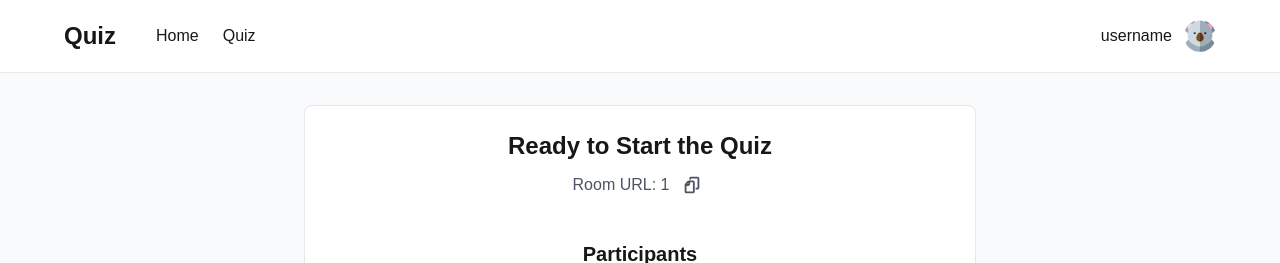
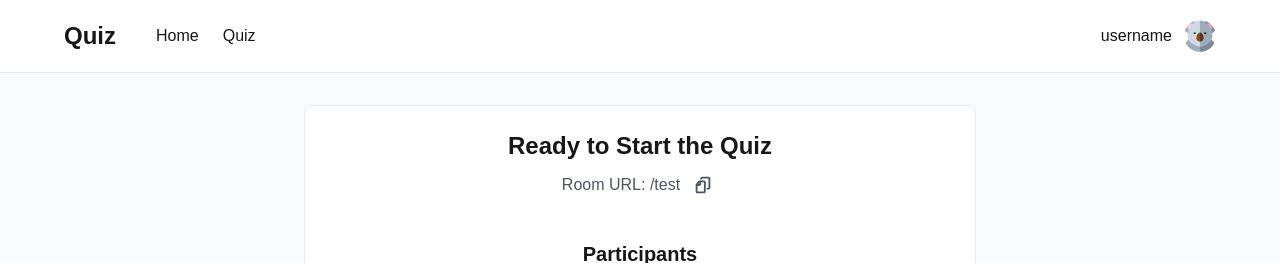
Before and after one commit to kazuki-0418/Qui-zoo, a Next.js app in the folder frontend/: page /rooms/1/host in a window 1280 px wide. Shown: the top 263 px of the page. Built offline with nearby package versions, Linux system fonts and the light colour scheme.

Commit message:
move content

```diff
--- a/frontend/src/app/rooms/[roomCode]/host/page.tsx
+++ b/frontend/src/app/rooms/[roomCode]/host/page.tsx
@@ -1,42 +1,7 @@
 "use client";
 
 import { HostWaitingRoom } from "@/components/pages/rooms/HostWaitingRoom";
-import { useParams } from "next/navigation";
-import { useState } from "react";
 
-interface Participant {
-  id: string;
-  name: string;
-  avatar: string;
-  isGuest: boolean;
+export default function RoomsHostPage() {
+  return <HostWaitingRoom />;
 }
-
-export default function HostPage() {
-  const { roomCode } = useParams();
-  const [participants, setParticipants] = useState<Participant[]>([]);
-
-  const handleStartQuiz = () => {
-    // if (participants.length < 2) {
-    //   return;
-    // }
-  };
-
-  const copyRoomCode = () => {
-    navigator.clipboard.writeText(roomCode as string);
-  };
-
-  // Demo data for participants
-  const demoParticipants: Participant[] = [
-    { id: "1", name: "Alice", avatar: "koala", isGuest: false },
-    { id: "2", name: "Bob", avatar: "owl-1", isGuest: true },
-  ];
-
-  return (
-    <HostWaitingRoom
-      roomNumber={roomCode as string}
-      participants={demoParticipants}
-      onStartQuiz={handleStartQuiz}
-      onCopyRoomCode={copyRoomCode}
-    />
-  );
-}
--- a/frontend/src/components/pages/rooms/HostWaitingRoom.tsx
+++ b/frontend/src/components/pages/rooms/HostWaitingRoom.tsx
@@ -1,7 +1,8 @@
 import { PushButton } from "@/components/ui/PushButton";
 import { Card } from "flowbite-react";
 import Image from "next/image";
-import { ParticipantList } from "./ParticipantList";
+import { useParams } from "next/navigation";
+import { ParticipantList } from "../../shared/ParticipantList";
 
 interface Participant {
   id: string;
@@ -10,28 +11,36 @@ interface Participant {
   isGuest: boolean;
 }
 
-interface WaitingRoomProps {
-  roomNumber: string;
-  participants: Participant[];
-  onStartQuiz: () => void;
-  onCopyRoomCode: () => void;
-}
+export function HostWaitingRoom() {
+  const { roomCode } = useParams();
+  // const [participants, setParticipants] = useState<Participant[]>([]);
 
-// TODO username avatar
+  // TODO : Demo URL
+  const roomUrl = "/test";
 
-export function HostWaitingRoom({
-  roomNumber,
-  participants,
-  onStartQuiz,
-  onCopyRoomCode,
-}: WaitingRoomProps) {
+  // TODO : Demo data for participants
+  const demoParticipants: Participant[] = [
+    { id: "1", name: "Alice", avatar: "koala", isGuest: false },
+    { id: "2", name: "Bob", avatar: "owl-1", isGuest: true },
+  ];
+
+  const handleStartQuiz = () => {
+    // if (participants.length < 2) {
+    //   return;
+    // }
+  };
+
+  const onCopyRoomCode = () => {
+    navigator.clipboard.writeText(roomCode as string);
+  };
+
   return (
     <div className="container h-full mx-auto px-4 py-8">
       <Card className="max-w-2xl mx-auto">
         <div className="text-center mb-6">
           <h2 className="text-2xl font-bold mb-2">Ready to Start the Quiz</h2>
           <div className="flex items-center justify-center space-x-2">
-            <p className="text-gray-600">Room URL: {roomNumber}</p>
+            <p className="text-gray-600">Room URL: {roomUrl}</p>
             <button
               onClick={onCopyRoomCode}
               className="text-gray-500 hover:text-gray-700 transition-colors p-1 rounded-full active:bg-gray-100"
@@ -44,15 +53,15 @@ export function HostWaitingRoom({
         <div className="mb-6">
           <h3 className="text-xl font-semibold mb-4 text-center">Participants</h3>
           <div className="bg-gray-50 rounded-lg p-4">
-            <ParticipantList participants={participants} />
+            <ParticipantList participants={demoParticipants} />
           </div>
         </div>
         <div className="flex justify-center">
           <PushButton
             color="primary"
             size="md"
-            onClick={onStartQuiz}
-            disabled={participants.length < 2}
+            onClick={handleStartQuiz}
+            // disabled={participants.length < 2}
           >
             Start Quiz
           </PushButton>
--- a/frontend/src/components/pages/rooms/ParticipantList.tsx
+++ b/frontend/src/components/shared/ParticipantList.tsx
@@ -24,7 +24,7 @@ export function ParticipantList({ participants }: ParticipantListProps) {
             <AvatarIcon avatarImage={participant.avatar} />
             <div className="flex items-center space-x-2">
               <p className="font-medium">{participant.name}</p>
-              {participant.isGuest && <Badge color="blue">Guest</Badge>}
+              {participant.isGuest && <Badge color="indigo">Guest</Badge>}
             </div>
           </div>
         </div>
```
